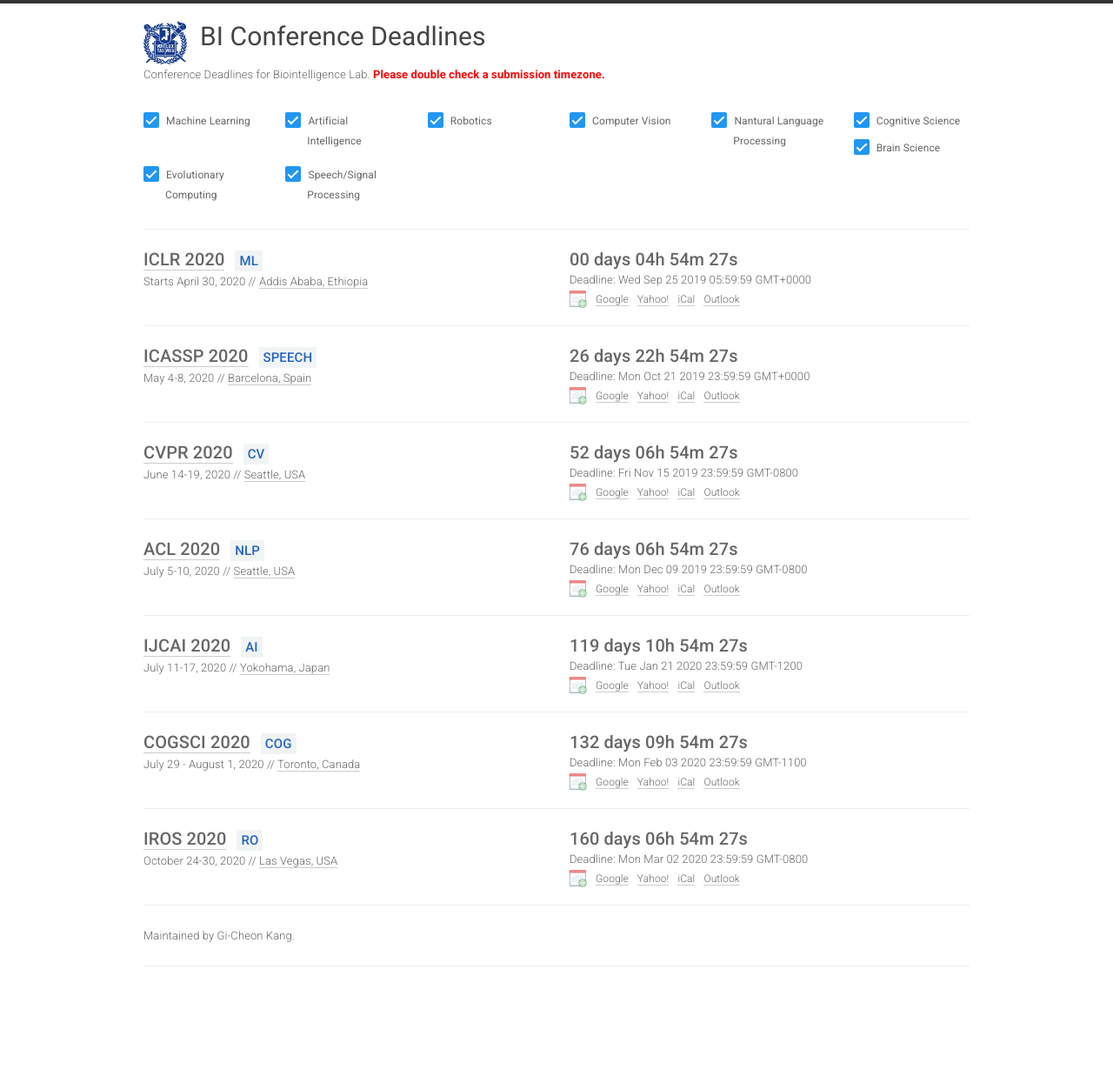
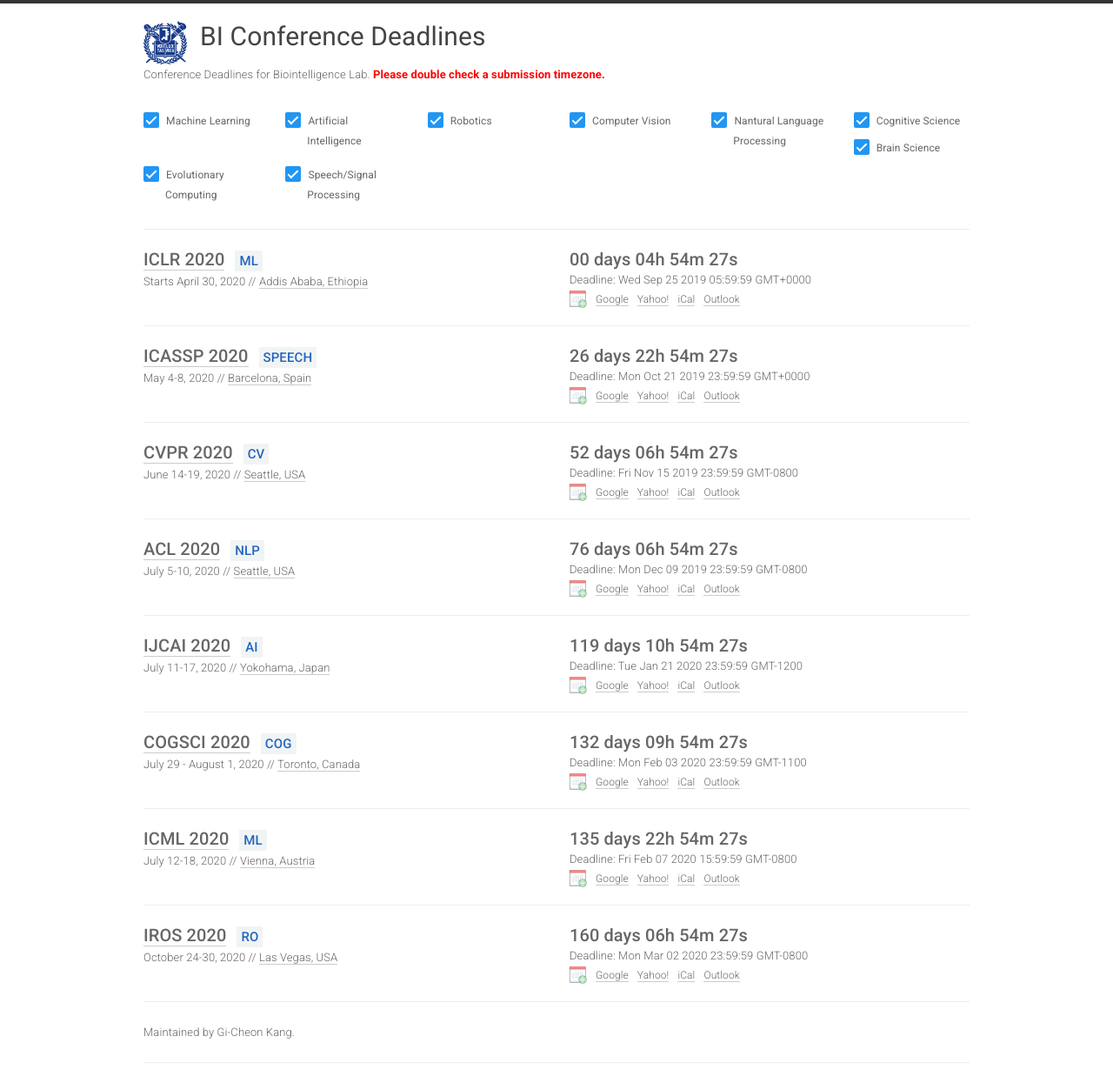
Before and after one commit to biconf/biconf.github.io, a Jekyll site: the page built from index.html, in a window 1280 px wide. Shown: the whole page at 87% size. Built offline with Jekyll 4.4.1, drawn with Linux system fonts in a browser that asks for light colours; nearby versions of some CDN libraries; before the commit the page ends 1134 px from its top, so only the background shows below that.

Commit message:
Update conferences.yml

```diff
--- a/_data/conferences.yml
+++ b/_data/conferences.yml
@@ -58,6 +58,16 @@
   date: July 29 - August 1, 2020
   place: Toronto, Canada
   sub: COG
+
+- name: ICML
+  year: 2020
+  id: icml20
+  link: https://icml.cc/Conferences/2020
+  deadline: "2020-02-07 15:59:59"
+  timezone: America/Los_Angeles
+  date: July 12-18, 2020
+  place: Vienna, Austria
+  sub: ML
 
 - name: IROS
   year: 2020
@@ -147,16 +157,6 @@
 #  timezone: TBA
 #  date: July 14-19, 2019
 #  place: Budapest, Hungary
-#  sub: ML
-
-#- name: ICML
-#  year: 2019
-#  id: icml19
-#  link: https://icml.cc/Conferences/2019
-#  deadline: "2019-01-23 15:59:59"
-#  timezone: America/Los_Angeles
-#  date: June 10-15, 2019
-#  place: Long Beach, USA
 #  sub: ML
 
 #- name: RSS
```
